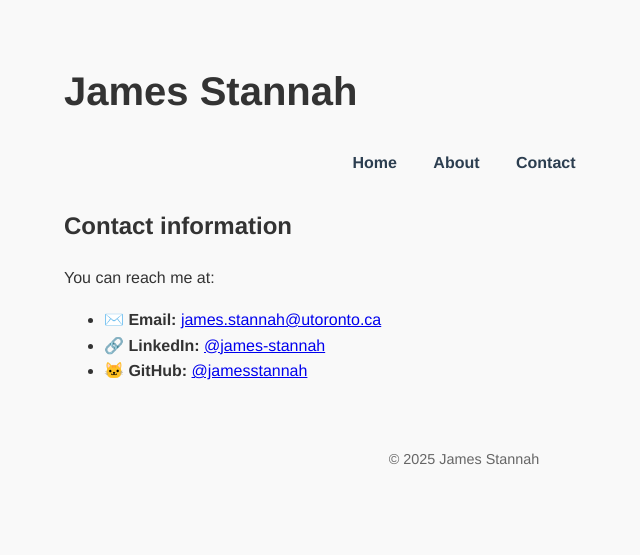
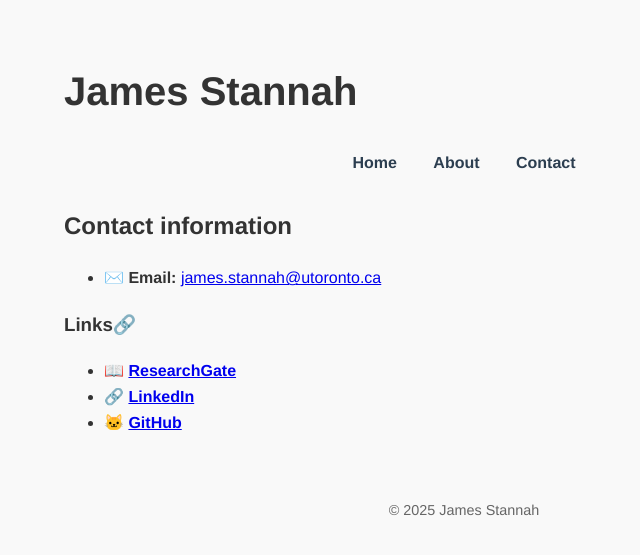
Before and after one commit to jamesstannah/jamesstannah.github.io, a Jekyll site: the page built from contact.md, in a window 1280 px wide. Shown: the top 555 px of the page, without its empty margins (176-816 px from the left). Built offline with Jekyll 4.4.1, drawn with Linux system fonts in a browser that asks for light colours.

Commit message:
Update contact.md

```diff
--- a/contact.md
+++ b/contact.md
@@ -6,8 +6,10 @@ permalink: /contact/
 
 ## Contact information
 
-You can reach me at:
+- ✉️ **Email:** [james.stannah@utoronto.ca](mailto:james.stannah@utoronto.ca)
 
-- ✉️ **Email:** [james.stannah@utoronto.ca](mailto:james.stannah@utoronto.ca)
-- 🔗 **LinkedIn:** [@james-stannah](https://www.linkedin.com/in/james-stannah)
-- 🐱 **GitHub:** [@jamesstannah](https://github.com/jamesstannah)
+### Links🔗
+
+- 📖 [**ResearchGate**](https://www.researchgate.net/profile/James-Stannah?ev=hdr_xprf)
+- 🔗 [**LinkedIn**](https://www.linkedin.com/in/james-stannah)
+- 🐱 [**GitHub**](https://github.com/jamesstannah)
```
